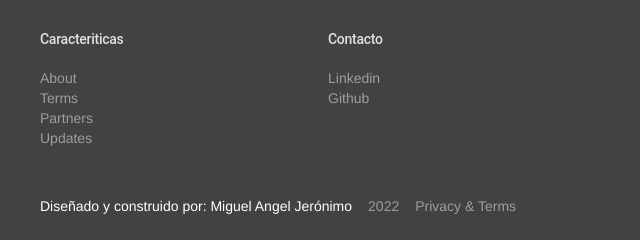
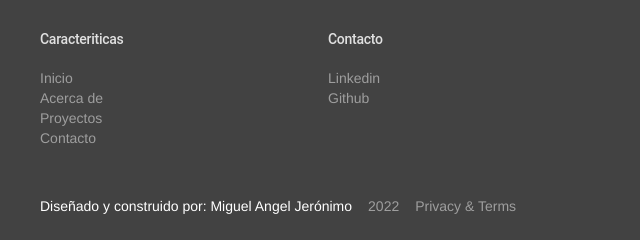
Before and after one commit to MiguelJeronimo/migueljeronimo.github.io, a plain HTML site: page index.html in a window 1280 px wide. Shown: the part 2153-2393 px from the top of the page, 0-640 px from the left. Drawn offline with nearby package versions, Linux system fonts and the light colour scheme.

Commit message:
Se modificaron unas anclas en el footer para enlazar las secciones de la pagina web

```diff
--- a/index.html
+++ b/index.html
@@ -125,10 +125,10 @@
             <input class="mdl-mega-footer__heading-checkbox" type="checkbox" checked>
             <h1 class="mdl-mega-footer__heading">Caracteriticas</h1>
             <ul class="mdl-mega-footer__link-list">
-              <li><a href="#">About</a></li>
-              <li><a href="#">Terms</a></li>
-              <li><a href="#">Partners</a></li>
-              <li><a href="#">Updates</a></li>
+              <li><a href="#inicio">Inicio</a></li>
+              <li><a href="#about">Acerca de</a></li>
+              <li><a href="#proyecto">Proyectos</a></li>
+              <li><a href="#contacto">Contacto</a></li>
             </ul>
           </div>
 
```
